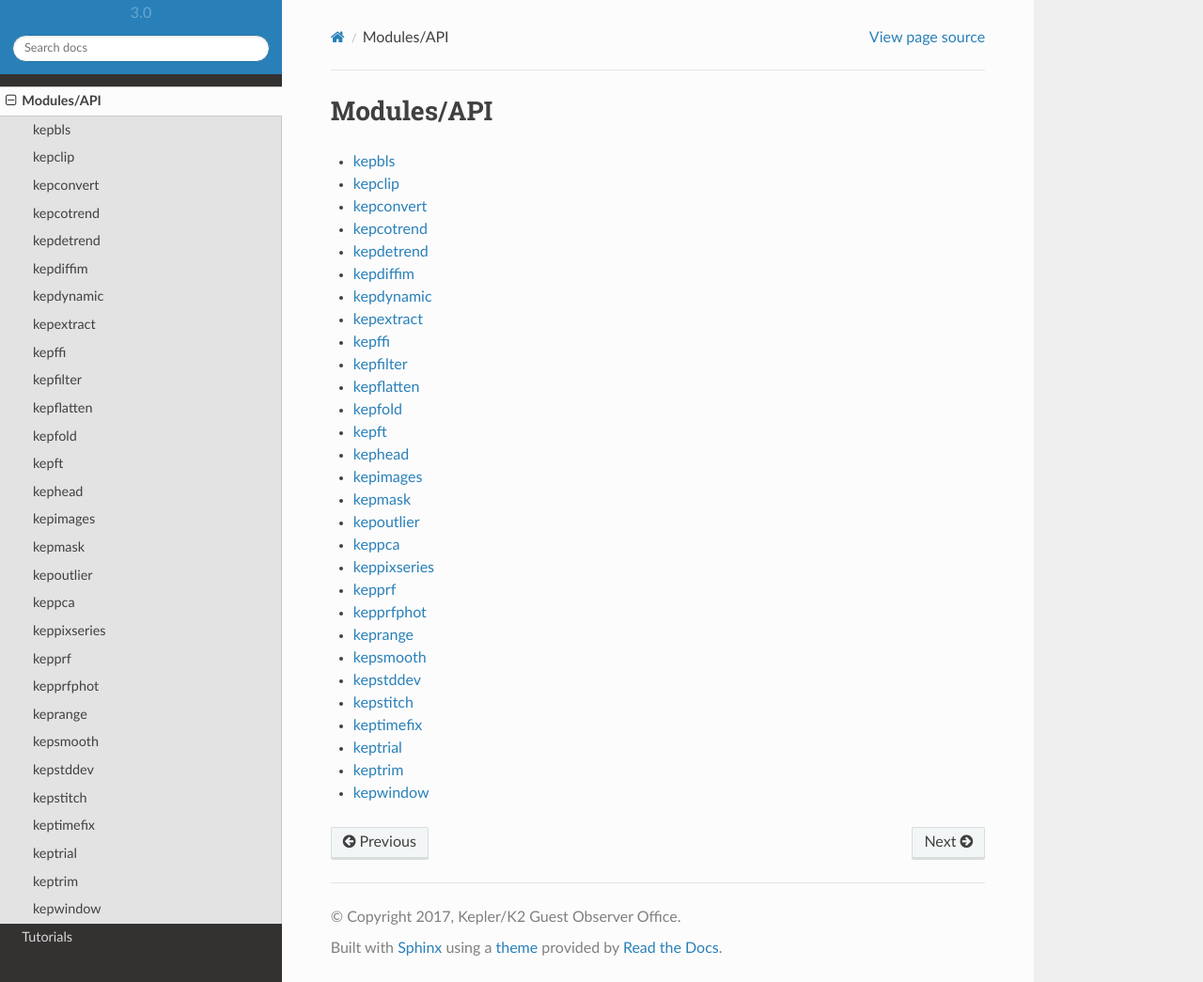
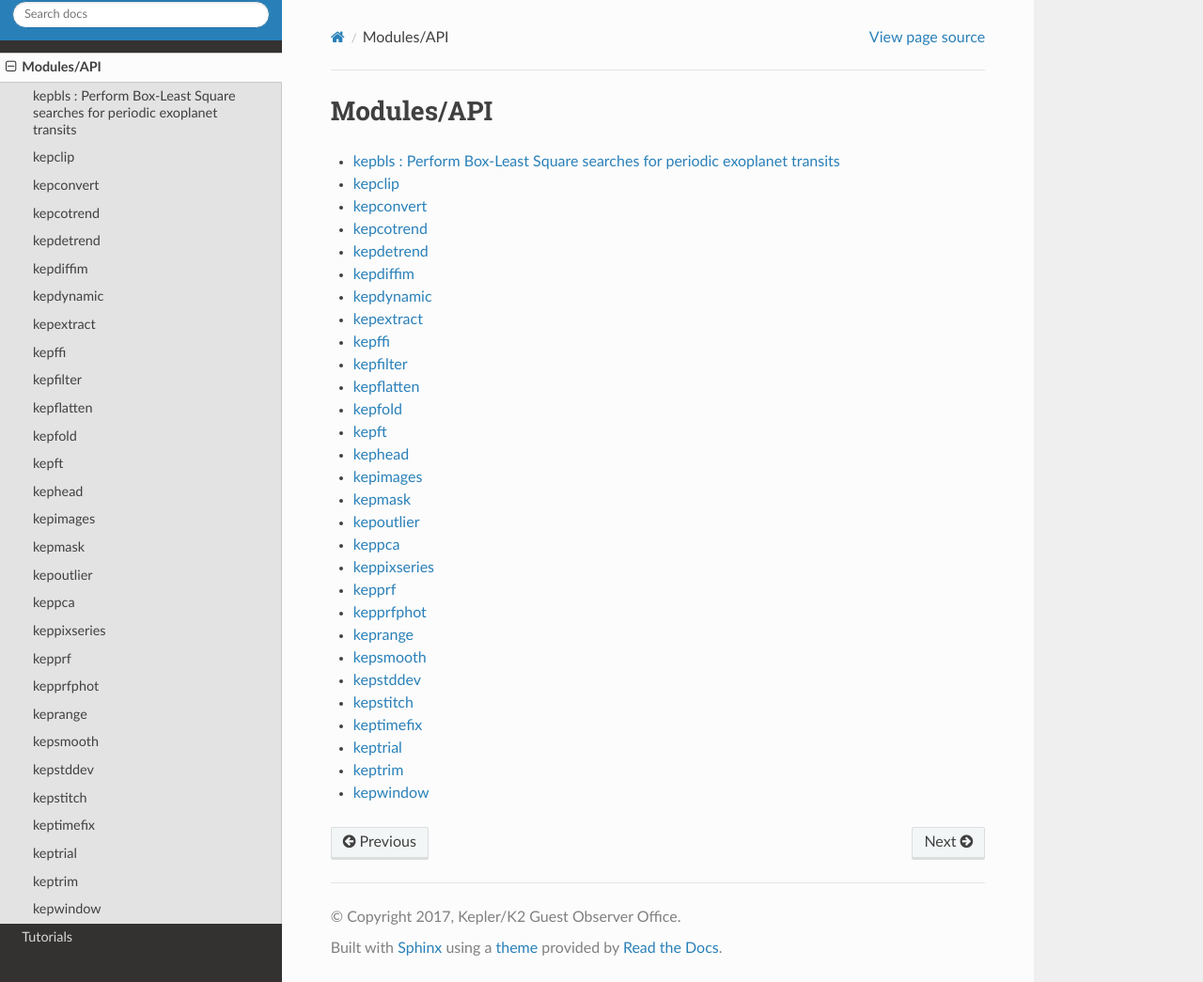
Before and after one commit to KeplerGO/pyke, a Sphinx documentation site: the page built from docs/source/api/index.rst, in a window 1280 px wide and 1045 px high. Shown: the whole window at 94% size. Built offline with Sphinx 7.4.7 and the Read the Docs theme 2.0.0, drawn with Linux system fonts in a browser that asks for light colours.

Commit message:
add subtitle for kepbls

```diff
--- a/docs/source/api/kepbls.rst
+++ b/docs/source/api/kepbls.rst
@@ -1,4 +1,4 @@
-kepbls
-======
+kepbls :  Perform Box-Least Square searches for periodic exoplanet transits
+===========================================================================
 
 .. autofunction:: pyke.kepbls.kepbls
```
